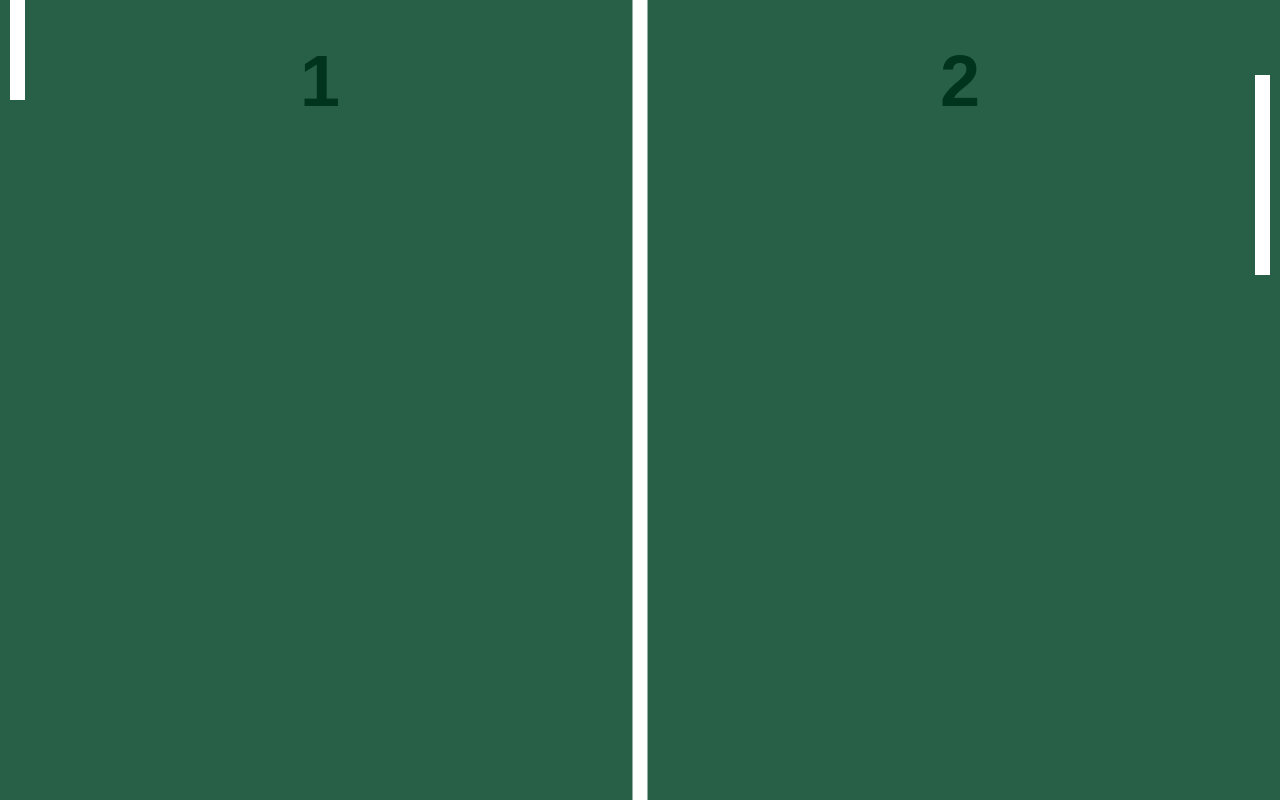
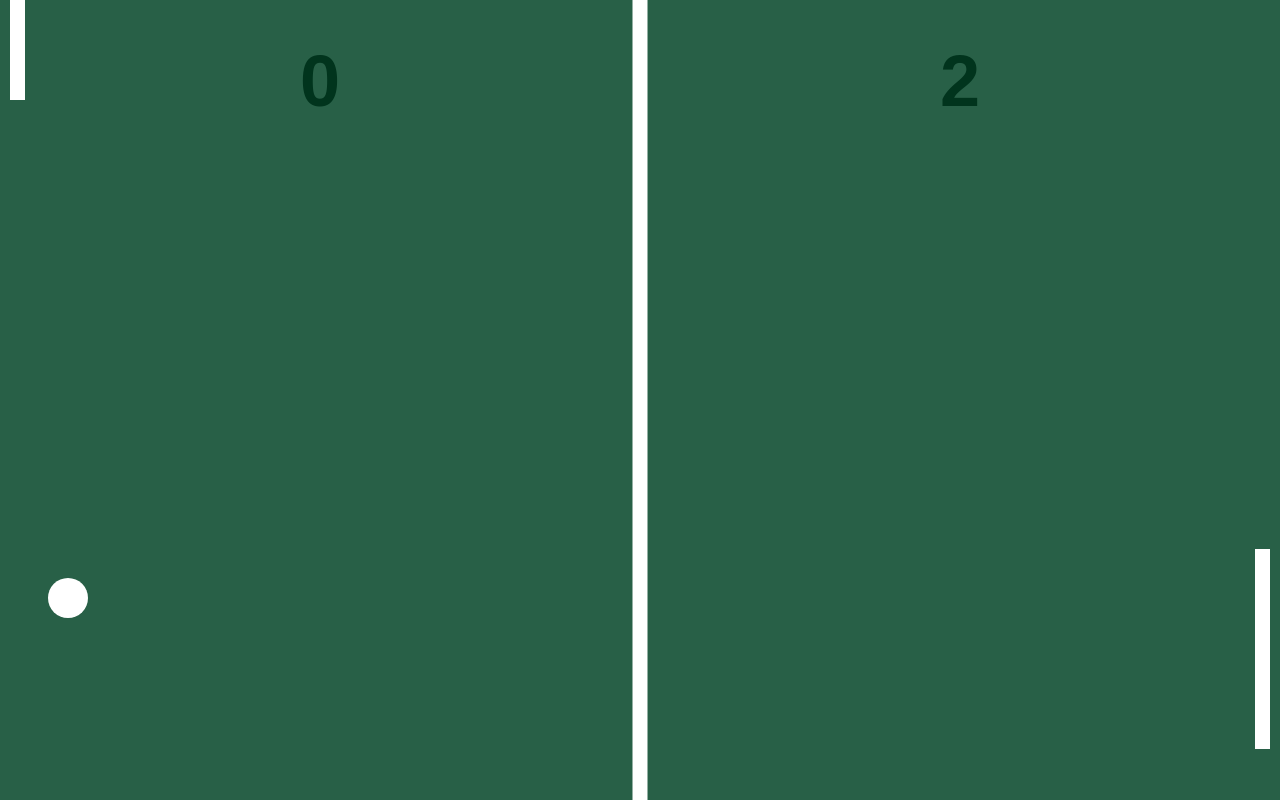
Before and after one commit to Asapr15/Ping-Pong, a plain HTML site: page index.html in a window 1280 px wide. Drawn offline with Linux system fonts and the light colour scheme.

Commit message:
Finalização do ping pong

```diff
--- a/index.html
+++ b/index.html
@@ -3,179 +3,11 @@
 <head>
     <meta charset="UTF-8">
     <meta name="viewport" content="width=device-width, initial-scale=1.0">
+    <link rel="stylesheet" href="style.css">
     <title>Jogo Ping-Pong</title>
-    <style>
-        *{
-            overflow: hidden;
-            margin: 0 ;
-            padding: 0;
-        }
-    </style>
 </head>
 <body>
-<canvas></canvas>
-<script>
-    const canvasEl = document.querySelector("canvas"),
-          canvasCtx = canvasEl.getContext("2d"),
-          gapX = 10
-
-          const mouse = { x: 0, y: 0 }
-
-          const field = {
-            w: window.innerWidth,
-            h: window.innerHeight,
-
-            draw: function() {
-                canvasCtx.fillStyle= "#286047"
-                canvasCtx.fillRect(0, 0, this.w, this.h)
-            },
-           }
-
-           const line = {
-            w: 15,
-            h: field.h,
-            draw: function() {
-                canvasCtx.fillStyle= "#ffffff"
-                canvasCtx.fillRect(field.w /2 - this.w /2, 0, this.w, this.h)
-            }
-           }
-
-           const leftPaddle = {
-            x: gapX,
-            y: 0,
-            w: line.w,
-            h: 200,
-
-            _move: function() {
-                this.y = mouse.y - this.h /2
-            },
-            draw: function() {
-                canvasCtx.fillStyle= "#ffffff"
-                canvasCtx.fillRect(this.x, this.y, this.w, this.h)
-
-                this._move()
-            },
-           }
-
-           const rightPaddle = {
-            x: field.w - line.w - gapX,
-            y: 100,
-            w: line.w,
-            h: 200,
-
-            _move: function(){
-                this.y = ball.y
-            },
-            draw: function() {
-                canvasCtx.fillStyle= "#ffffff"
-                canvasCtx.fillRect(this.x, this.y, this.w, this.h)
-
-                this._move()
-            },
-           }
-
-           const score = {
-            human:1,
-            computer: 2,
-            draw: function(){
-                //Desenha placar
-            canvasCtx.font = "bold 72px Arial"
-            canvasCtx.textAlign = "center"
-            canvasCtx.textBaseline = "top"
-            canvasCtx.fillStyle = "#01341D"
-            canvasCtx.fillText (this.human, field.w /4, 50)
-            canvasCtx.fillText (this.computer, field.w /4 + field.w /2, 50)
-            }
-           }
-
-           const ball = {
-            x: 0,
-            y: 0,
-            r:20,
-            speed: 5,
-            directionX: 1,
-            directionY: 1,
-
-            _calcPosition: function(){
-                // verifica as laterais superior e inferio do campo
-                if  (
-                    (this.y - this.r < 0 && this.directionY < 0) ||
-                    ( this.y > field.h - this.r && this.directionY > 0)
-
-                    ) {
-                //rebate a bola revertendo o sinal do eixo y
-                    this._reverseY()
-                }
-            },
-            _reverseX: function(){
-                // 1 * -1 = -1
-                // -1 * -1 = 1
-                this.directionX *=  -1
-            },
-
-            _reverseY: function(){
-                // 1 * -1 = -1
-                // -1 * -1 = 1
-                this.directionY *=  -1
-            },
-
-            _move: function() {
-                this.x += this.directionX * this.speed
-                this.y += this.directionY * this.speed
-            },
-
-            draw: function() {
-                canvasCtx.fillStyle= "#ffffff"
-                canvasCtx.beginPath()
-                canvasCtx.arc(this.x, this.y, this.r, 0, 2 * Math.PI, false)
-                canvasCtx.fill()
-
-                this._calcPosition()
-                this._move()
-            },
-           }
-
-          function setup() {
-            canvasEl.width = canvasCtx.width = field.w
-            canvasEl.height = canvasCtx.height = field.h
-          }
-          function draw() {
-            field.draw()
-            line.draw()
-
-            leftPaddle.draw()
-            rightPaddle.draw()
-
-            score.draw()
-
-            ball.draw()
-
-          }
-          window.animateFrame= (function() {
-            return (
-                window.requestAnimationFrame ||
-                window.webkitRequestAnimationFrame ||
-                window.mozRequestAnimationFrame ||
-                window.oRequestAnimationFrame ||
-                window.msRequestAnimationFrame ||
-                function (callback){
-                    return window.setTimeout(callback, 1000 / 60)
-                }
-            )
-          })()
-
-          function main () {
-            animateFrame(main)
-            draw()
-          }
-
-          setup()
-          main()
-
-          canvasEl.addEventListener('mousemove', function(e){
-            mouse.x = e.pageX
-            mouse.y = e.pageY
-          })
-</script>
+    <canvas></canvas>
+    <script src="script.js"></script>
 </body>
 </html>
--- /dev/null
+++ b/script.js
@@ -0,0 +1,196 @@
+const canvasEl = document.querySelector("canvas");
+
+const canvasCtx = canvasEl.getContext("2d");
+
+const gapX = 10;
+
+const mouse = { x: 0, y: 0 };
+
+const field = {
+  w: window.innerWidth,
+  h: window.innerHeight,
+  draw: function () {
+    canvasCtx.fillStyle = "#286047";
+    canvasCtx.fillRect(0, 0, this.w, this.h);
+  },
+};
+
+const line = {
+  w: 15,
+  h: field.h,
+  draw: function () {
+    canvasCtx.fillStyle = "#ffffff";
+    canvasCtx.fillRect(field.w / 2 - this.w / 2, 0, this.w, this.h);
+  },
+};
+
+const leftPaddle = {
+  x: gapX,
+  y: 0,
+  w: line.w,
+  h: 200,
+  _move: function () {
+    this.y = mouse.y - this.h / 2;
+  },
+  draw: function () {
+    canvasCtx.fillStyle = "#ffffff";
+    canvasCtx.fillRect(this.x, this.y, this.w, this.h);
+    this._move();
+  },
+};
+
+const rightPaddle = {
+  x: field.w - line.w - gapX,
+  y: 100,
+  w: line.w,
+  h: 200,
+  speed:5,
+  _move: function () {
+    if(this.y + this.h / 2 < ball.y + ball.r) {
+      this.y += this.speed
+    }else {
+      this.y -= this.speed;
+    }
+
+  },
+  speedUp: function() {
+    this.speed += 2
+  },
+  draw: function () {
+    canvasCtx.fillStyle = "#ffffff";
+    canvasCtx.fillRect(this.x, this.y, this.w, this.h);
+    this._move();
+  },
+};
+
+const score = {
+  human: 0,
+  computer: 0,
+  increaseHuman: function () {
+    this.human++;
+  },
+  increaseComputer: function () {
+    this.computer++;
+  },
+  draw: function () {
+    canvasCtx.font = "bold 72px Arial";
+    canvasCtx.textAlign = "center";
+    canvasCtx.textBaseline = "top";
+    canvasCtx.fillStyle = "#01341D";
+    canvasCtx.fillText(this.human, field.w / 4, 50);
+    canvasCtx.fillText(this.computer, field.w / 4 + field.w / 2, 50);
+  },
+};
+
+const ball = {
+  x: 0,
+  y: 0,
+  r: 20,
+  speed: 5,
+  directionX: 1,
+  directionY: 1,
+  _calcPosition: function () {
+    if (this.x > field.w - this.r - rightPaddle.w - gapX) {
+      if (
+        this.y + this.r > rightPaddle.y &&
+        this.y - this.r < rightPaddle.y + rightPaddle.h
+      ) {
+        this._reverseX();
+      } else {
+        score.increaseHuman();
+        this._pointUp();
+      }
+    }
+
+    if (this.x < this.r + leftPaddle.w + gapX) {
+      if (
+        this.y + this.r > leftPaddle.y &&
+        this.y - this.r < leftPaddle.y + leftPaddle.h
+      ) {
+        this._reverseX();
+      } else {
+        score.increaseComputer();
+        this._pointUp();
+      }
+    }
+
+    if (
+      (this.y - this.r < 0 && this.directionY < 0) ||
+      (this.y > field.h - this.r && this.directionY > 0)
+    ) {
+      this._reverseY();
+    }
+  },
+  _reverseX: function () {
+    this.directionX *= -1;
+  },
+  _reverseY: function () {
+    this.directionY *= -1;
+  },
+  _speedUp: function() {
+    this.speed += 3
+  },
+  _pointUp: function () {
+    this._speedUp()
+
+    rightPaddle.speedUp()
+    this.x = field.w / 2;
+    this.y = field.h / 2;
+
+  },
+  _move: function () {
+    this.x += this.directionX * this.speed;
+    this.y += this.directionY * this.speed;
+  },
+  draw: function () {
+    canvasCtx.fillStyle = "#ffffff";
+    canvasCtx.beginPath();
+    canvasCtx.arc(this.x, this.y, this.r, 0, 2 * Math.PI, false);
+    canvasCtx.fill();
+    this._calcPosition();
+    this._move();
+  },
+};
+
+function setup() {
+  canvasEl.width = canvasCtx.width = field.w;
+  canvasEl.height = canvasCtx.height = field.h;
+}
+
+function draw() {
+  field.draw();
+  line.draw();
+  leftPaddle.draw();
+  rightPaddle.draw();
+  score.draw();
+  ball.draw();
+}
+
+setup();
+draw();
+
+window.animateFrame = (function () {
+  return (
+    window.requestAnimationFrame ||
+    window.webkitRequestAnimationFrame ||
+    window.mozRequestAnimationFrame ||
+    window.oRequestAnimationFrame ||
+    window.msRequestAnimationFrame ||
+    function (callback) {
+      return window.setTimeout(callback, 1000 / 60);
+    }
+  );
+})();
+
+function main() {
+  animateFrame(main);
+  draw();
+}
+
+setup();
+main();
+
+canvasEl.addEventListener("mousemove", function (e) {
+  mouse.x = e.pageX;
+  mouse.y = e.pageY;
+});
--- /dev/null
+++ b/style.css
@@ -0,0 +1,5 @@
+*{
+    overflow: hidden;
+    margin: 0 ;
+    padding: 0;
+}
```
